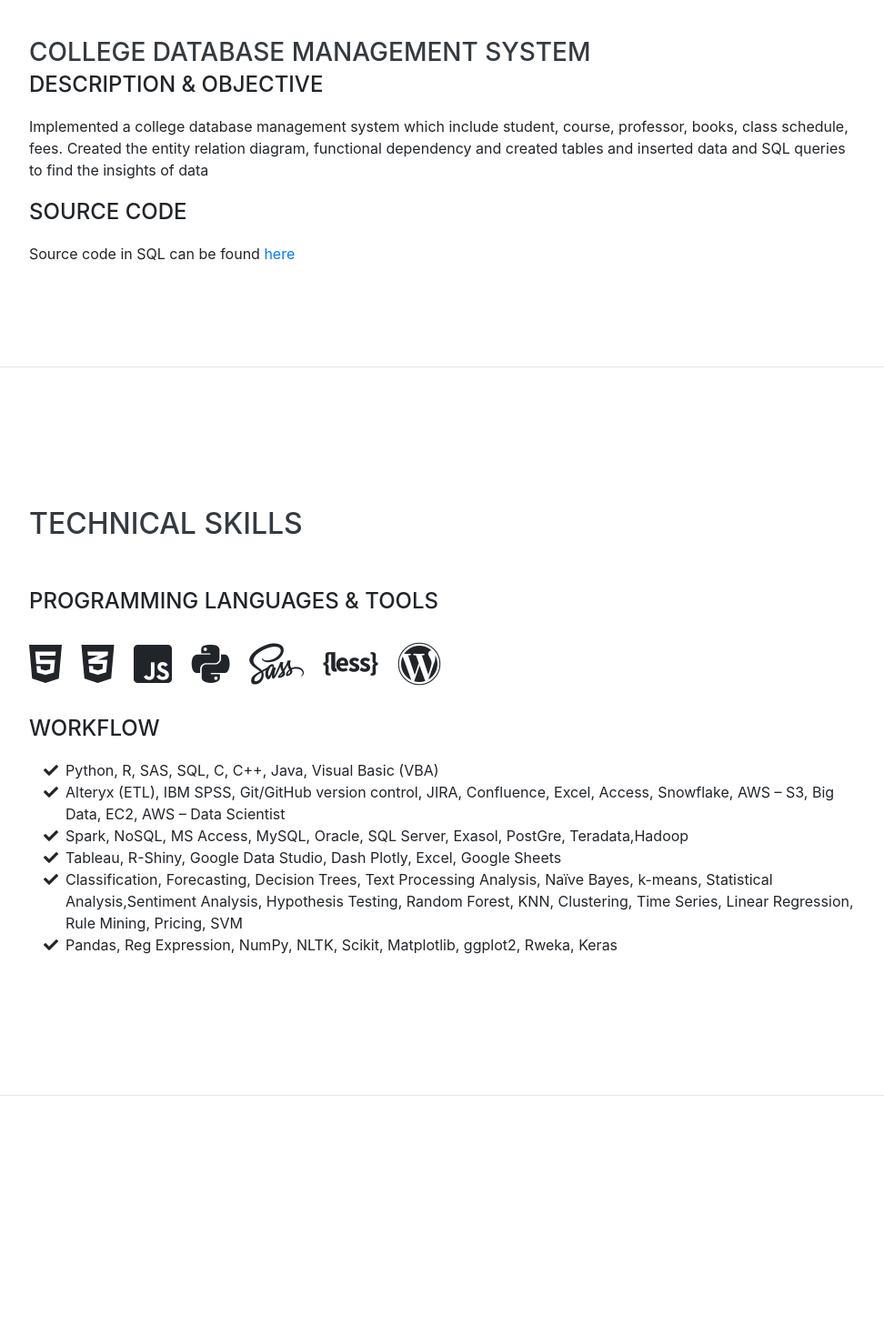
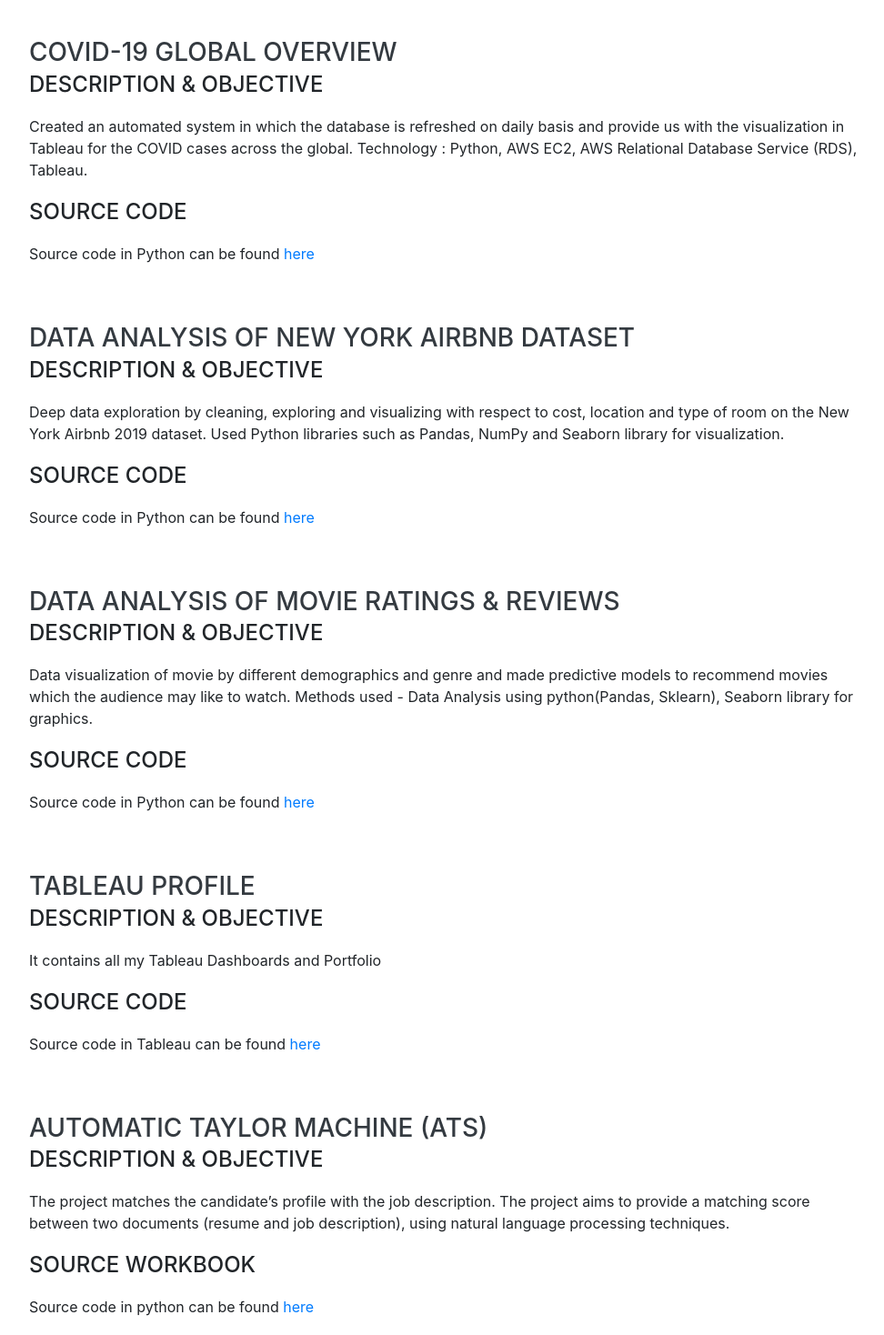
Before and after one commit to arjavkala/arjavkala.github.io, a website with bundled scripts: page index.html in a window 1280 px wide. Shown: the part 3760-5228 px from the top of the page at 91% size, without its empty margins (288-1260 px from the left). Built offline with nearby package versions, Linux system fonts and the light colour scheme; a web font is replaced by a local one.

Commit message:
Update index.html

```diff
--- a/index.html
+++ b/index.html
@@ -213,6 +213,67 @@
 	</div>
 
 
+        <div class="resume-item d-flex flex-column flex-md-row justify-content-between mb-5">
+          <div class="resume-content">
+            <h3 class="mb-0">COVID-19 Global Overview </h3>
+            <div class="subheading mb-3">Description & Objective</div>
+            <p>Created an automated system in which the database is refreshed on daily basis and provide us with the visualization in Tableau for the COVID cases
+		    across the global. Technology : Python, AWS EC2, AWS Relational Database Service (RDS), Tableau.</p>
+			<div class="subheading mb-3">Source Code</div>
+            <p>Source code in Python can be found <a href="https://github.com/arjavkala/Covid-19_Global_Overview" class="mw-redirect" title= "here">here</a></p>
+          </div>
+		</div>
+
+
+        <div class="resume-item d-flex flex-column flex-md-row justify-content-between mb-5">
+          <div class="resume-content">
+            <h3 class="mb-0">Data Analysis of New York Airbnb Dataset </h3>
+            <div class="subheading mb-3">Description & Objective</div>
+            <p>Deep data exploration by cleaning, exploring and visualizing with respect to cost, location and type of room on the New York Airbnb 2019 dataset. Used Python libraries such as Pandas, NumPy and Seaborn library for visualization.</p>
+			<div class="subheading mb-3">Source Code</div>
+            <p>Source code in Python can be found <a href="https://github.com/arjavkala/Data_Analysis_NY_Airbnb" class="mw-redirect" title= "here">here</a></p>
+          </div>
+
+        </div>
+
+
+		<div class="resume-item d-flex flex-column flex-md-row justify-content-between mb-5">
+          <div class="resume-content">
+            <h3 class="mb-0">Data Analysis of Movie Ratings & Reviews </h3>
+            <div class="subheading mb-3">Description & Objective</div>
+            <p>Data visualization of movie by different demographics and genre and made predictive models to recommend movies which the audience may like to watch. Methods used - Data Analysis using python(Pandas, Sklearn), Seaborn library for graphics.</p>
+			<div class="subheading mb-3">Source Code</div>
+            <p>Source code in Python can be found <a href="https://github.com/arjavkala/Movie_Analysis_Model" class="mw-redirect" title= "here">here</a></p>
+			<span class="d-none d-lg-block">
+			</span>
+          </div>
+
+        </div>
+
+
+		<div class="resume-item d-flex flex-column flex-md-row justify-content-between mb-5">
+          <div class="resume-content">
+            <h3 class="mb-0">Tableau Profile</h3>
+            <div class="subheading mb-3">Description & Objective</div>
+            <p>It contains all my Tableau Dashboards and Portfolio</p>
+			<div class="subheading mb-3">Source Code</div>
+            <p>Source code in Tableau can be found <a href="https://public.tableau.com/profile/arjav.kala#!/" class="mw-redirect" title= "here">here</a></p>
+          </div>
+	 </div>
+
+		<div class="resume-item d-flex flex-column flex-md-row justify-content-between mb-5">
+          <div class="resume-content">
+            <h3 class="mb-0">Automatic Taylor Machine (ATS) </h3>
+            <div class="subheading mb-3">Description & Objective</div>
+            <p>The project matches the candidate’s profile with the job description. The project aims to provide a matching score between two documents (resume and job description), using natural language processing techniques.</p>
+			<div class="subheading mb-3">Source Workbook</div>
+            <p>Source code in python can be found <a href="https://github.com/arjavkala/Automatic-Tailor-Machine-ATS-" class="mw-redirect" title= "here">here</a></p>
+			<span class="d-none d-lg-block">
+			</span>
+          </div>
+	 </div>
+
+
 	<div class="resume-item d-flex flex-column flex-md-row justify-content-between mb-5">
           <div class="resume-content">
             <h3 class="mb-0">College Database Management System </h3>
```
